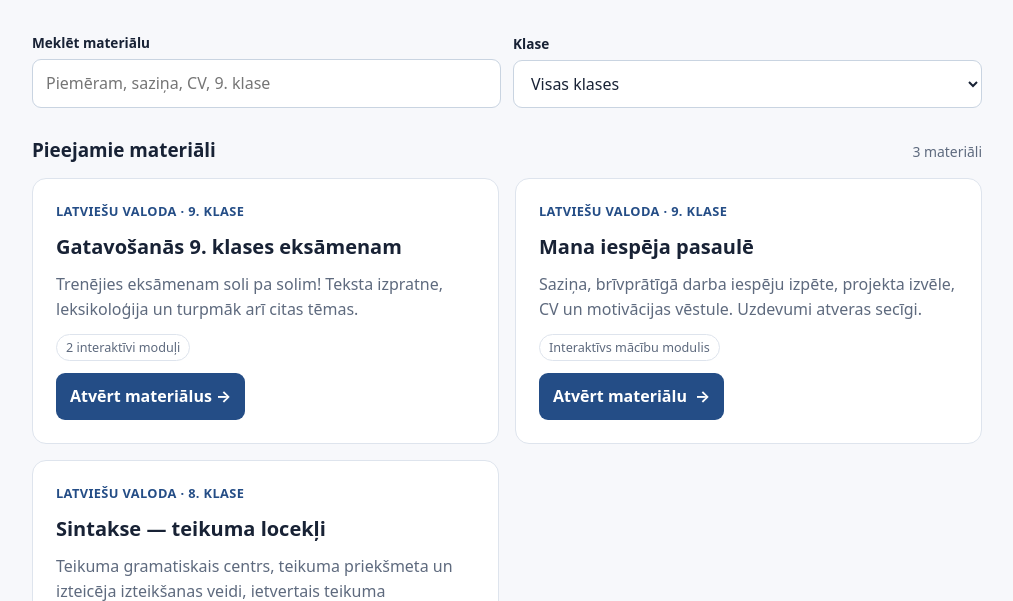
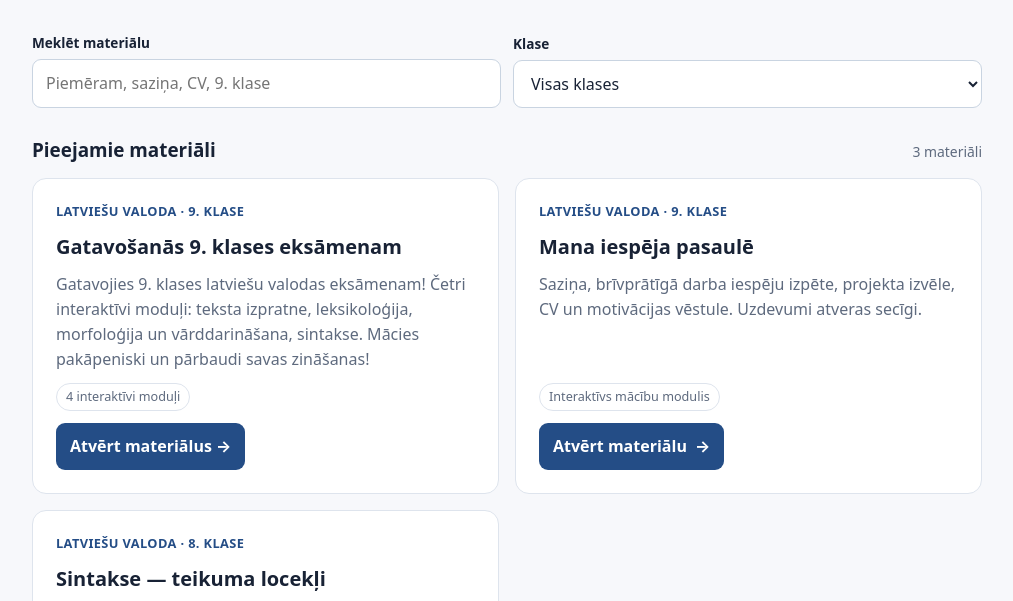
Before and after one commit to lienesskola/macibu-materiali, a plain HTML site: page index.html in a window 1280 px wide. Shown: the part 193-794 px from the top of the page, without its empty margins (133-1146 px from the left). Drawn offline with Linux system fonts and the light colour scheme.

Commit message:
Update index.html

```diff
--- a/index.html
+++ b/index.html
@@ -20,8 +20,8 @@
   <article class="card" data-grade="9" data-search="9 klase eksāmens latviešu valoda teksta izpratne leksikoloģija sagatavošanās">
   <div class="meta">Latviešu valoda · 9. klase</div>
   <h3>Gatavošanās 9. klases eksāmenam</h3>
-  <p>Trenējies eksāmenam soli pa solim! Teksta izpratne, leksikoloģija un turpmāk arī citas tēmas.</p>
-  <span class="tag">2 interaktīvi moduļi</span>
+  <p>Gatavojies 9. klases latviešu valodas eksāmenam! Četri interaktīvi moduļi: teksta izpratne, leksikoloģija, morfoloģija un vārddarināšana, sintakse. Mācies pakāpeniski un pārbaudi savas zināšanas!</p>
+  <span class="tag">4 interaktīvi moduļi</span>
   <a href="./9-klase/eksamens/">Atvērt materiālus →</a>
 </article>
 <article class="card" data-grade="9" data-search="9 klase latviešu valoda saziņa brīvprātīgais darbs motivācijas vēstule cv mana iespēja pasaulē">
```
